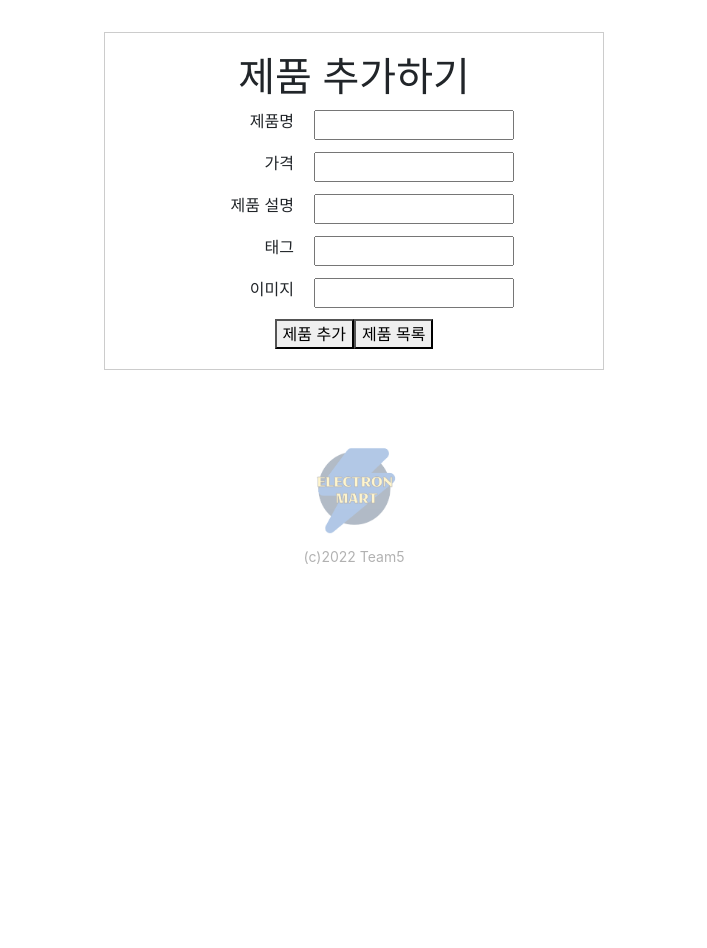
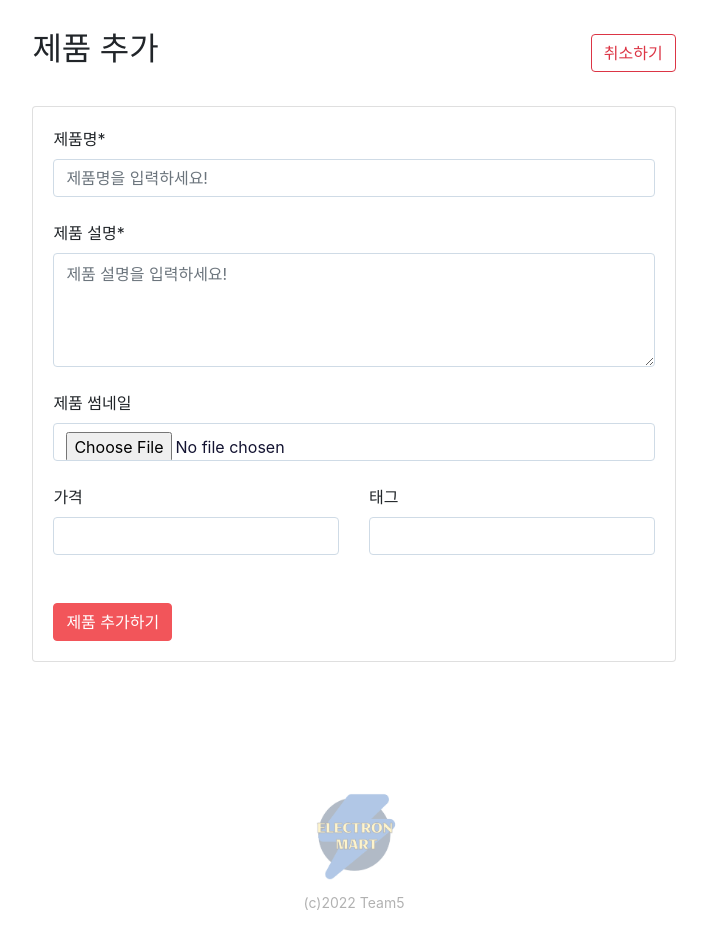
Before and after one commit to 0seo8/Vue_Shop, a Vue app: page /admin/add-product in a window 1280 px wide. Shown: the top 948 px of the page, without its empty margins (286-993 px from the left). Before the commit the page ends 800 px from the top, so only its background shows below. Built offline with nearby package versions, Linux system fonts and the light colour scheme; no server answers.

Commit message:
feat: 제품 추가 폼

```diff
--- a/src/routes/admin/AddProduct.vue
+++ b/src/routes/admin/AddProduct.vue
@@ -1,64 +1,76 @@
 <template lang="">
+  <section
+    class="content-main">
+    <div class="content-header">
+      <h2 class="content title">
+        제품 추가
+      </h2>
       <div>
-    <div class="add-product">
-      <h1>제품 추가하기</h1>
-      <div>
-        <form
-          class="add-form"
-          @submit.prevent="AddProduct()">
-          <div class="form-item">
-            <label for="name">제품명</label>
+        <RouterLink
+          to="/admin"
+          class="btn btn-outline-danger">
+          취소하기
+        </RouterLink>
+      </div>
+    </div>
+    <div class="card mb-4">
+      <div class="card-body">
+        <form @submit.prevent="AddProduct()">
+          <div class="mb-4">
+            <label
+              for="product_name"
+              class="form-label">제품명*</label>
             <input
-              id="name"
+              id="product_name"
               v-model="title"
               type="text"
-              name="name" />
+              placeholder="제품명을 입력하세요!"
+              class="form-control" />
           </div>
-          <div class="form-item">
-            <label for="price">가격</label>
+          <div class="mb-4">
+            <label class="form-label">제품 설명*</label>
+            <textarea
+              v-model="description"
+              placeholder="제품 설명을 입력하세요!"
+              class="form-control"
+              rows="4"></textarea>
+          </div>
+          <div class="mb-4">
+            <label class="form-label">제품 썸네일</label>
             <input
-              id="price"
+              class="form-control"
+              type="file"
+              @change="selectThumbnail" />
+          </div>
+          <div class="mb-4">
+            <div class="row gx-2">
+              <div class="col-6">
+                <label class="form-label">가격</label>
+                <input
                   v-model="price"
                   type="text"
-              name="price" />
+                  class="form-control" />
               </div>
-          <div class="form-item">
-            <label for="description">제품 설명</label>
+              <div class="col-6">
+                <div class="mb-4">
+                  <label
+                    for="product_name"
+                    class="form-label">태그</label>
                   <input
-              id="description"
-              v-model="description"
-              type="text"
-              name="description" />
-          </div>
-          <div class="form-item">
-            <label for="tags">태그</label>
-            <input
-              id="tags"
                     v-model="tags"
                     type="text"
-              name="tags" />
+                    class="form-control" />
                 </div>
-          <div class="form-item">
-            <label for="image">이미지</label>
-            <input
-              id="image"
-              v-model="image"
-              type="text"
-              name="image" />
               </div>
-          <div class="submit-btn">
-            <button
-              type="submit">
-              제품 추가
+            </div> <!-- row.// -->
+          </div>
+          <button class="btn btn-primary">
+            제품 추가하기
           </button>
-            <RouterLink to="/admin">
-              <button>제품 목록</button>
-            </RouterLink>
-          </div>
         </form>
       </div>
     </div>
-  </div>
+  </section>
 </template>
 <script>
 const { VITE_API_KEY, VITE_USERNAME } = import.meta.env
@@ -71,7 +83,7 @@ export default {
       price: '',
       description: '',
       tags: '',
-      image: ''
+      thumbnailBase64: ''
     }
   },
   methods: {
@@ -90,44 +102,69 @@ export default {
           price: this.price,
           description: this.description,
           tags: this.tags,
-          image: this.image
+          image: this.thumbnailBase64
         }
       })
+      // console.log(this.title, this.price, this.description, this.tags, this.image)
       console.log(res)
+    },
+    selectThumbnail(e) {
+      const fileReader = new FileReader()
+      fileReader.readAsDataURL(e.target.files[0])
+      fileReader.addEventListener('load', () => {
+        this.thumbnailBase64 = fileReader.result
+      })
     }
   }
 }
 </script>
 <style lang="scss" scoped>
-.add-product {
-  margin: 0 auto;
-  width: 500px;
-  padding: 20px;
-  border: 1px solid #ccc;
+  .content-main {
+    max-width: 720px;
+    padding: 30px 3%;
+    margin-left: auto;
+    margin-right: auto;
+    box-sizing: border-box;
+    .content-header {
+      display: flex;
+      align-items: center;
+      justify-content: space-between;
+      margin-bottom: 30px;
+    }
+    form {
+    display: block;
+    margin-top: 0em;
+    .card {
+      position: relative;
+      box-shadow: 0 0.1rem 0.25rem rgb(0 0 0 / 8%);
       display: flex;
       flex-direction: column;
-  align-items: center;
-  margin-top: 2rem;
-  .add-form {
+      min-width: 0;
+      word-wrap: break-word;
+      background-color: #fff;
+      background-clip: border-box;
+      border: 0 solid rgba(222,226,230,.7);
+      border-radius: 0.25rem;;}
+      .form-control[type=file] {
+      overflow: hidden;
+      }
+      .form-control {
+      display: block;
       width: 100%;
-    display: flex;
-    flex-direction: column;
-    align-items: center;
-    .form-item {
-      width: 100%;
-      display: flex;
-      flex-direction: row;
-      align-items: center;
-      margin-bottom: 10px;
-      label {
-        width: 100px;
-        text-align: right;
-        margin-right: 10px;
-      }
-      input {
-        width: 200px;
-        margin-left: 10px;
-      }
+      padding: 0.5rem 0.75rem;
+      font-size: 1rem;
+      font-weight: 400;
+      line-height: 1.5;
+      color: #141432;
+      background-color: #fff;
+      background-clip: padding-box;
+      border: 1px solid #cfdbe6;
+      -webkit-appearance: none;
+      -moz-appearance: none;
+      appearance: none;
+      border-radius: 0.25rem;
+      box-shadow: 0;
+      transition: border-color .15s ease-in-out,box-shadow .15s ease-in-out;
       }
     }
   }
--- a/src/routes/admin/Admin.vue
+++ /dev/null
@@ -1,72 +0,0 @@
-<template lang="">
-  <div>
-    <h1>관리자 페이지</h1>
-    <h2>상품 목록</h2>
-    <div class="container-product">
-      <RouterLink to="/admin/add-product">
-        <button>
-          제품 추가하기
-        </button>
-      </RouterLink>
-      <div class="table-responsive">
-        <table class="table">
-          <thead>
-            <tr class="head-proudct">
-              <th :style="`min-width: 30px;`"></th>
-              <th
-                v-for="info in productInfo"
-                :key="info.id">
-                {{ info }}
-              </th>
-            </tr>
-          </thead>
-          <tbody>
-            <tr
-              v-for="(product, index) in products"
-              :key="product.id">
-              <td>
-                {{ index }}
-              </td>
-              <td
-                v-for="info in productInfo"
-                :key="product[info]">
-                {{ product[info] }}
-              </td>
-            </tr>
-          </tbody>
-        </table>
-      </div>
-    </div>
-  </div>
-</template>
-<script>
-export default {
-  computed: {
-    products() {
-      return this.$store.state.admin.productList
-    },
-    productInfo() {
-      if(this.products.length === 0) {
-        return []
-      }
-      return Object.keys(this.products[0])
-    }
-  },
-  created() {
-  this.$store.dispatch('admin/readProducts')
-  console.log(this.$store.state.admin.productList)
-  },
-}
-</script>
-<style lang="scss" scoped>
-  h1 {
-    text-align: center;
-  }
-  h2 {
-    text-align: center;
-  }
-  button {
-    margin: 10px auto;
-    width: 110px;
-  }
-</style>
--- a/src/routes/admin/Dashboard.vue
+++ b/src/routes/admin/Dashboard.vue
@@ -10,7 +10,7 @@ export default {
 
 }
 </script>
-<style lang="">
+<style lang="scss" scoped>
   h1 {
     text-align: center;
   }
--- /dev/null
+++ b/src/routes/admin/ProductList.vue
@@ -0,0 +1,79 @@
+<template lang="">
+  <section class="product-section">
+    <div class="container-product">
+      <RouterLink to="/admin/add-product">
+        <button>
+          제품 추가하기
+        </button>
+      </RouterLink>
+      <div class="card mb-4">
+        <div class="card-body">
+          <h5 class="card-title">
+            Product List
+          </h5>
+          <div class="table-responisve">
+            <table class="table table-hover">
+              <thead>
+                <tr class="head-proudct text-left">
+                  <th :style="`min-width: 30px;`">
+                    index
+                  </th>
+                  <th
+                    v-for="info in productInfo"
+                    :key="info">
+                    {{ info }}
+                  </th>
+                </tr>
+              </thead>
+              <tbody>
+                <tr
+                  v-for="(product, index) in products"
+                  :key="product.id">
+                  <td>
+                    {{ index }}
+                  </td>
+                  <td
+                    v-for="info in productInfo"
+                    :key="product[info]">
+                    {{ product[info] }}
+                  </td>
+                </tr>
+              </tbody>
+            </table>
+          </div>
+        </div>
+      </div>
+    </div>
+  </section>
+</template>
+<script>
+export default {
+  computed: {
+    products() {
+      console.log(this.$store.state.admin.productList)
+      return this.$store.state.admin.productList
+    },
+    productInfo() {
+      if(this.products.length === 0) {
+        return []
+      }
+    return Object.keys(this.products[0])
+    }
+  },
+  created() {
+  this.$store.dispatch('admin/readProducts')
+  console.log(this.$store.state.admin.productList)
+  },
+}
+</script>
+<style lang="scss" scoped>
+  section {
+    padding: 30px 3%;
+    margin-left: auto;
+    margin-right: auto;
+    box-sizing: border-box;
+    table tbody {
+      font-size: 0.7rem;
+    }
+  }
+</style>
--- a/src/routes/index.js
+++ b/src/routes/index.js
@@ -1,7 +1,7 @@
 import { createRouter, createWebHistory } from 'vue-router'
 
 import Home from './Home.vue'
-import Admin from './admin/Admin.vue'
+import ProductList from './admin/ProductList.vue'
 import AddProduct from './admin/AddProduct.vue'
 import Dashboard from './admin/Dashboard.vue'
 
@@ -14,7 +14,7 @@ export default createRouter({
     },
     {
       path: '/admin',
-      component: Admin
+      component: ProductList
     },
     {
       path: '/admin/add-product',
```
Lines whose indentation alone changed are shown as unchanged.
